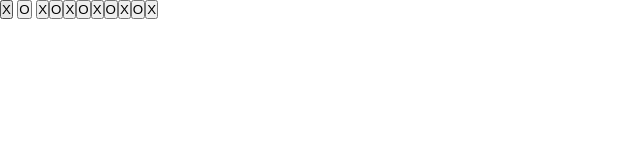
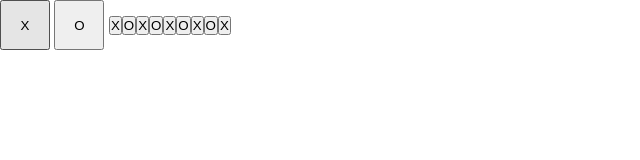
Before and after one commit to willbickham3/tictactoe, a plain HTML site: page index.html in a window 1280 px wide. Shown: the whole page, without its empty margins (0-640 px from the left). Drawn offline with Linux system fonts and the light colour scheme.

Commit message:
Add minor style to selection buttons for visibility

```diff
--- a/styles.css
+++ b/styles.css
@@ -7,3 +7,8 @@
 body {
     font-family:sans-serif;
 }
+
+.selection {
+    width: 50px;
+    height: 50px;
+}
```
